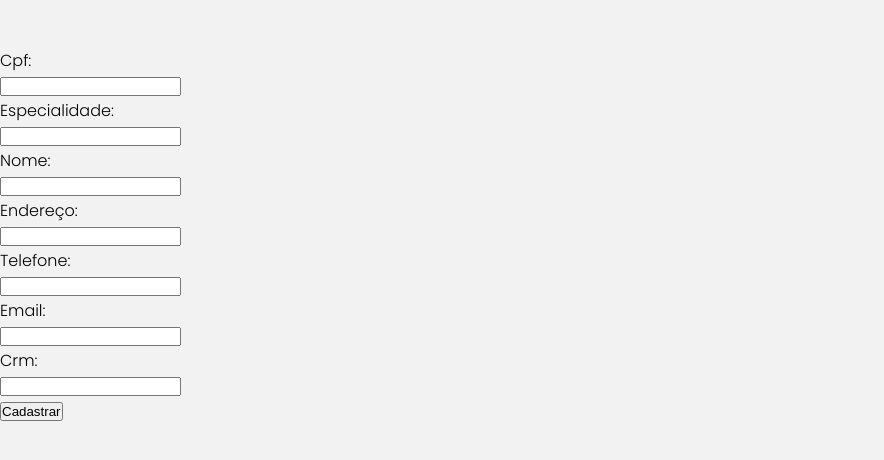
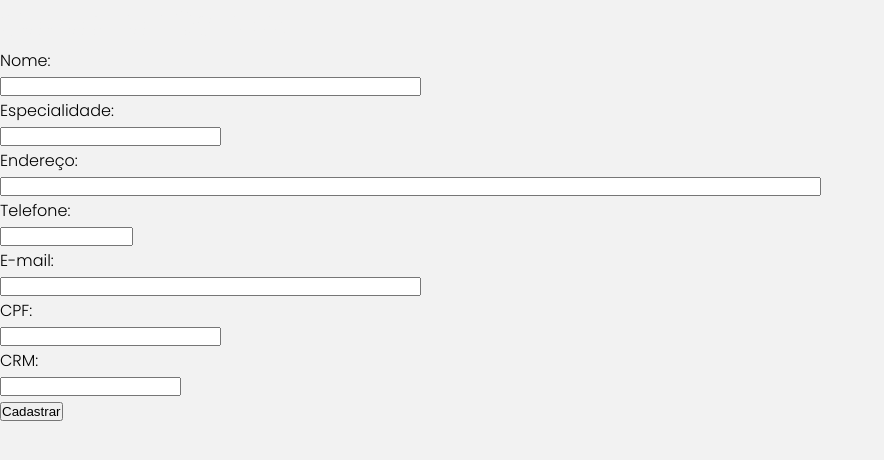
Before and after one commit to ig0moon/PROJETO_INTEGRADOR, a PHP site: page /cadastrardentista.php in a window 1280 px wide. Shown: the top 460 px of the page, without its empty margins (0-884 px from the left). Run offline with PHP 8.4, Linux system fonts and the light colour scheme.

Commit message:
subindo cadastrardentista

```diff
--- a/cadastrardentista.php
+++ b/cadastrardentista.php
@@ -5,19 +5,20 @@
 	<form action="cadastrardentista.php" method="POST" enctype="multipart/form-data">
 		<h1>Cadastrar Dentista</h1>
 
-		<p>Cpf:</p>
-		<p><input type="text" name="cpf" maxlength="25" required></p>
+        <p>Nome:</p>
+		<p><input type="text" name="nome" size="50" maxlength="50" required></p>
 		<p>Especialidade:</p>
-		<p><input type="text" name="especialidade"                            maxlength="25" required></p>
-		<p>Nome:</p>
-		<p><input type="text" name="nome" maxlength="30" required></p>       <p>Endereço:</p>
-		<p><input type="text" name="endereco" maxlength="30" required></p>
+		<p><input type="text" name="especialidade" size="25" maxlength="25" required></p>
+		<p>Endereço:</p>
+		<p><input type="text" name="endereco" size="100" maxlength="100" required></p>
 		<p>Telefone:</p>
-		<p><input type="text" name="telefone" maxlength="14" required></p>
-		<p>Email:</p>
-		<p><input type="text" name="email" maxlength="14" required></p>
-		<p>Crm:</p>
-		<p><input type="number" name="crm" maxlength="14" required></p>
+		<p><input type="text" name="telefone" size="14" maxlength="14" required></p>
+		<p>E-mail:</p>
+		<p><input type="text" name="email" size="50" maxlength="50" required></p>
+		<p>CPF:</p>
+		<p><input type="text" name="cpf" size="25" maxlength="25" required></p>
+		<p>CRM:</p>
+		<p><input type="number" name="crm" size="14" maxlength="14" required></p>
 
 		<p><input type="submit" name="botao" value="Cadastrar"></p>
 	</form>
```
